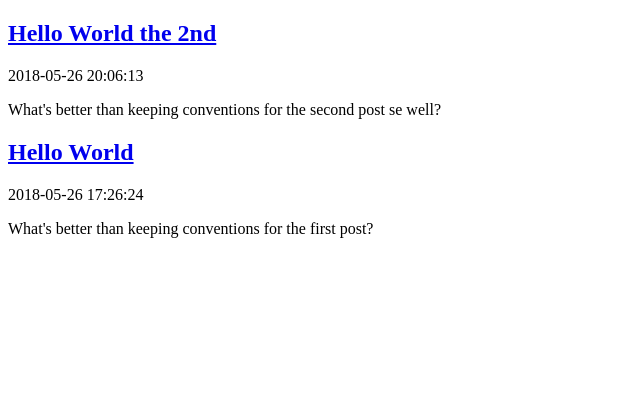
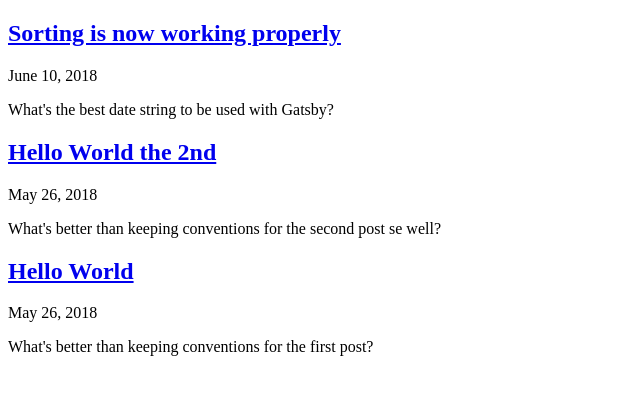
Before and after one commit to carusog/carusog, a Gatsby site: page / in a window 1280 px wide. Shown: the whole page, without its empty margins (0-640 px from the left). Built offline with nearby package versions, Linux system fonts and the light colour scheme; Gatsby itself is replaced by a stand-in of ours.

Commit message:
Fix sorting and date formatting

```diff
--- a/src/pages/index.js
+++ b/src/pages/index.js
@@ -26,7 +26,6 @@ const IndexPage = ({ data }) => {
     )
 }
 
-// for some reason (formatString: "MMMM DD, YYYY") doesn't work
 export const query = graphql`
     query IndexQuery {
         allMarkdownRemark(sort: { order: DESC, fields: [frontmatter___date] }) {
@@ -36,7 +35,7 @@ export const query = graphql`
                     id
                     frontmatter {
                         title
-                        date
+                        date(formatString: "MMMM DD, YYYY")
                         path
                         tags
                         excerpt
--- a/src/posts/2018-05-26-hello-world-the-second/index.md
+++ b/src/posts/2018-05-26-hello-world-the-second/index.md
@@ -1,6 +1,6 @@
 ---
 title: "Hello World the 2nd"
-date: "2018-05-26 20:06:13"
+date: "2018-05-26T22:26:24.000Z"
 path: "/hello-world-the-second"
 tags: ['hello', 'world']
 excerpt: "What's better than keeping conventions for the second post se well?"
--- a/src/posts/2018-05-26-hello-world/index.md
+++ b/src/posts/2018-05-26-hello-world/index.md
@@ -1,6 +1,6 @@
 ---
 title: "Hello World"
-date: "2018-05-26 17:26:24"
+date: "2018-05-26T15:26:24.000Z"
 path: "/hello-world"
 tags: ['hello', 'world']
 excerpt: "What's better than keeping conventions for the first post?"
--- /dev/null
+++ b/src/posts/2018-06-10-testing-sorting/index.md
@@ -0,0 +1,13 @@
+---
+title: "Sorting is now working properly"
+date: "2018-06-10T17:55:06+02:00"
+path: "/testing-sorting"
+tags: ['date', 'formatting']
+excerpt: "What's the best date string to be used with Gatsby?"
+---
+
+# What date string for Gatsby
+
+This is the date string I am trying to use here: `YYYY-MM-DDThh:mm:ssZZZ`
+
+Will it work? Yes, it does.
```
Also changed, not shown: src/templates/blog-post.js (+6 -5 lines).
